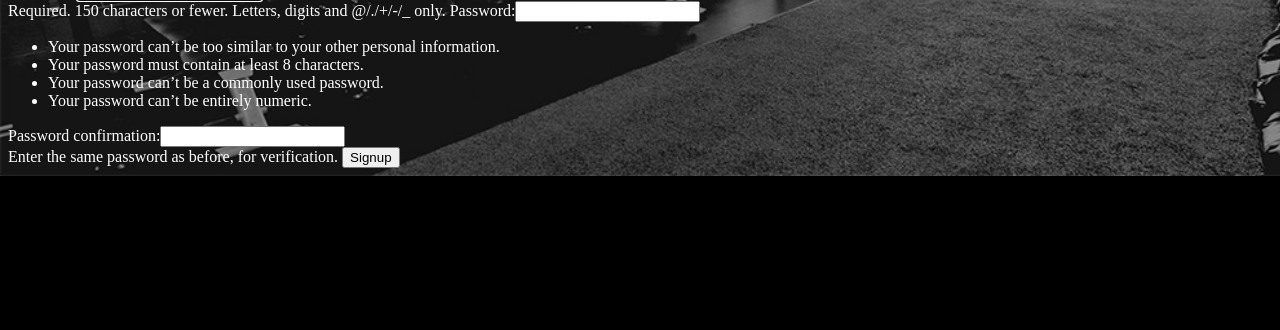
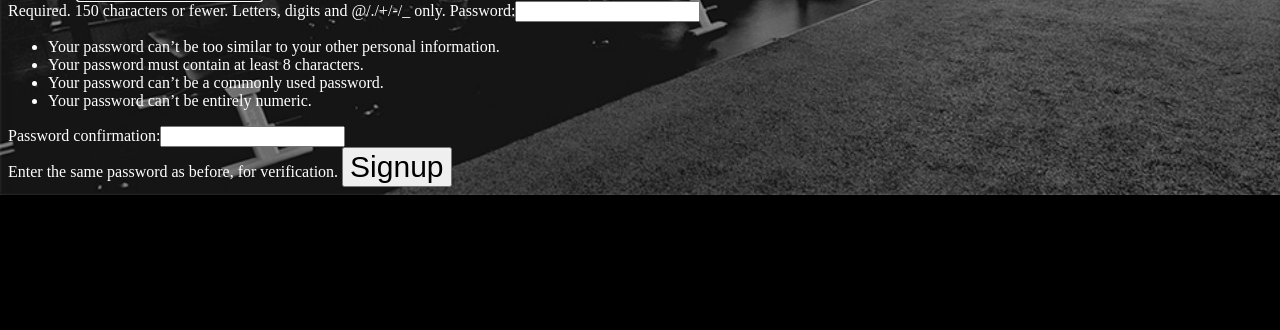
Before and after one commit to bradywhildin/BigMuscle, a Django app: page /accounts/signup/ in a window 1280 px wide. Shown: the part 470-800 px from the top of the page. Run offline with Django 3.2, Linux system fonts and the light colour scheme.

Commit message:
Made signup button bigger

```diff
--- a/accounts/templates/accounts/signup.html
+++ b/accounts/templates/accounts/signup.html
@@ -37,7 +37,7 @@ body {
         <form class="site-form" action="/accounts/signup/" method="post">
             {% csrf_token %}
             {{ form }}
-            <input type="submit" name="" value="Signup">
+            <input type="submit" name="" value="Signup" style="font-size:30px">
         </form></font>
 </body>
 </html>
```
